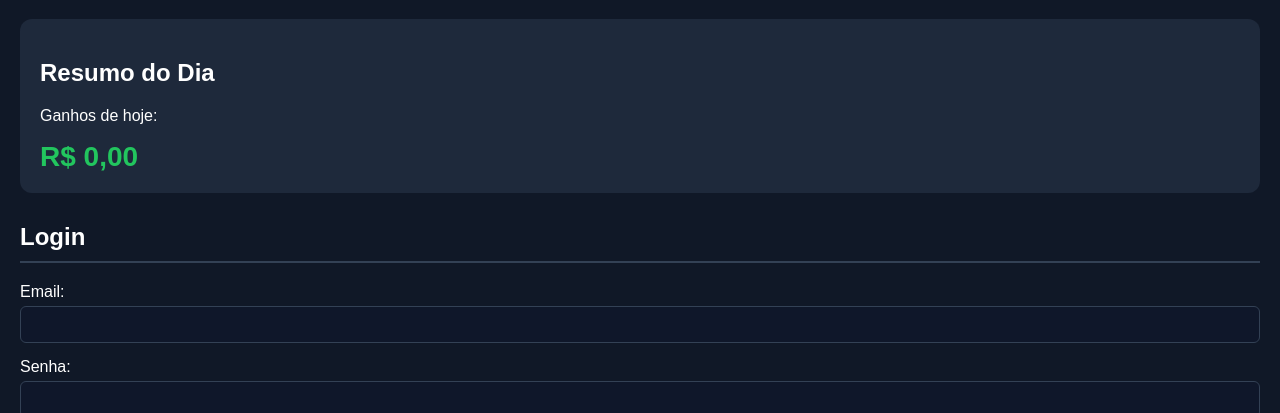
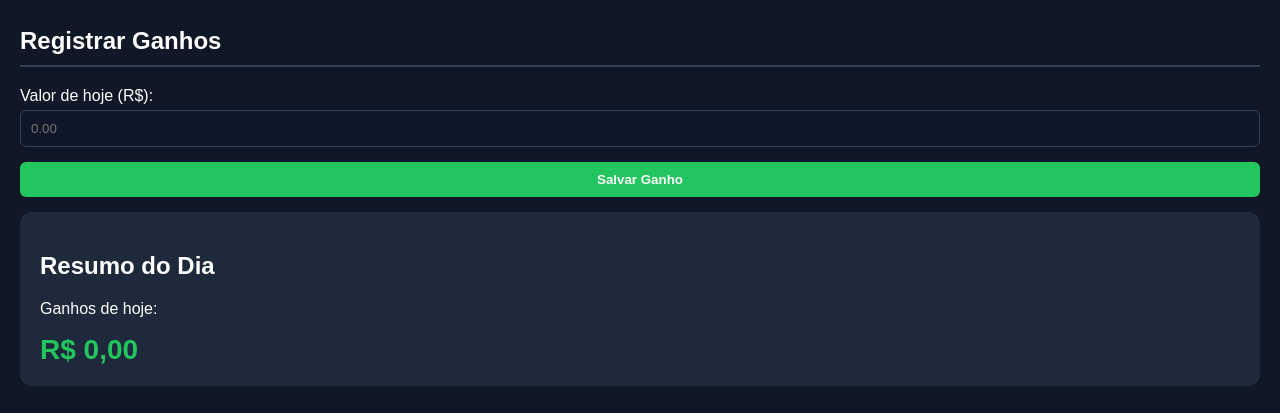
Before and after one commit to progresso2027sucesso-star/meu-corre, a plain HTML site: page index.html in a window 1280 px wide. Shown: the part 81-494 px from the top of the page. Drawn offline with Linux system fonts and the light colour scheme.

Commit message:
Atualizar o index.html

```diff
--- a/index.html
+++ b/index.html
@@ -1,4 +1,13 @@
-<!DOCTYPE html> <html lang="pt-br"> <head> <meta charset="UTF-8"> <meta name="viewport" content="width=device-width, initial-scale=1.0"> <title>Meu Corre - Gestão para Entregadores</title> <style> body { font-family: Arial, sans-serif; background: #101827; color: white; margin: 0; padding: 20px; } h1 { color: #22c55e; text-align: center; } .card { background: #1e293b; padding: 20px; margin: 15px 0; border-radius: 12px; } .valor { font-size: 28px; color: #22c55e; font-weight: bold; } sections { margin-top: 30px; } section h2 { border-bottom: 2px solid #334155; padding-bottom: 10px; } </style> </head> <body> <header> <h1> MEU CORRE</h1> </header> <main> <div class="card"> <h2>Resumo do Dia</h2> <p>Ganhos de hoje:</p> <div class="valor">R$ 0,00</div> </div> </main> <section> <h2>Login</h2> <form> <label>Email:</label>
+<!DOCTYPE html> <html lang="pt-br"> <head> <meta charset="UTF-8"> <meta name="viewport" content="width=device-width, initial-scale=1.0"> <title>Meu Corre - Gestão para Entregadores</title> <style> body { font-family: Arial, sans-serif; background: #101827; color: white; margin: 0; padding: 20px; } h1 { color: #22c55e; text-align: center; } .card { background: #1e293b; padding: 20px; margin: 15px 0; border-radius: 12px; } .valor { font-size: 28px; color: #22c55e; font-weight: bold; } sections { margin-top: 30px; } section h2 { border-bottom: 2px solid #334155; padding-bottom: 10px; } </style> </head> <body> <header> <h1> MEU CORRE</h1> </header> <main>
+<section>
+<h2>Registrar Ganhos</h2>
+<form>
+<label>Valor de hoje (R$):</label>
+<input type="number" step="0.01" placeholder="0.00" required>
+<button type="submit">Salvar Ganho</button>
+</form>
+</section>
+<div class="card"> <h2>Resumo do Dia</h2> <p>Ganhos de hoje:</p> <div class="valor">R$ 0,00</div> </div> </main> <section> <h2>Login</h2> <form> <label>Email:</label>
  <input type="email" required>
  <label>Senha:</label>
  <input type="password" required>
```
